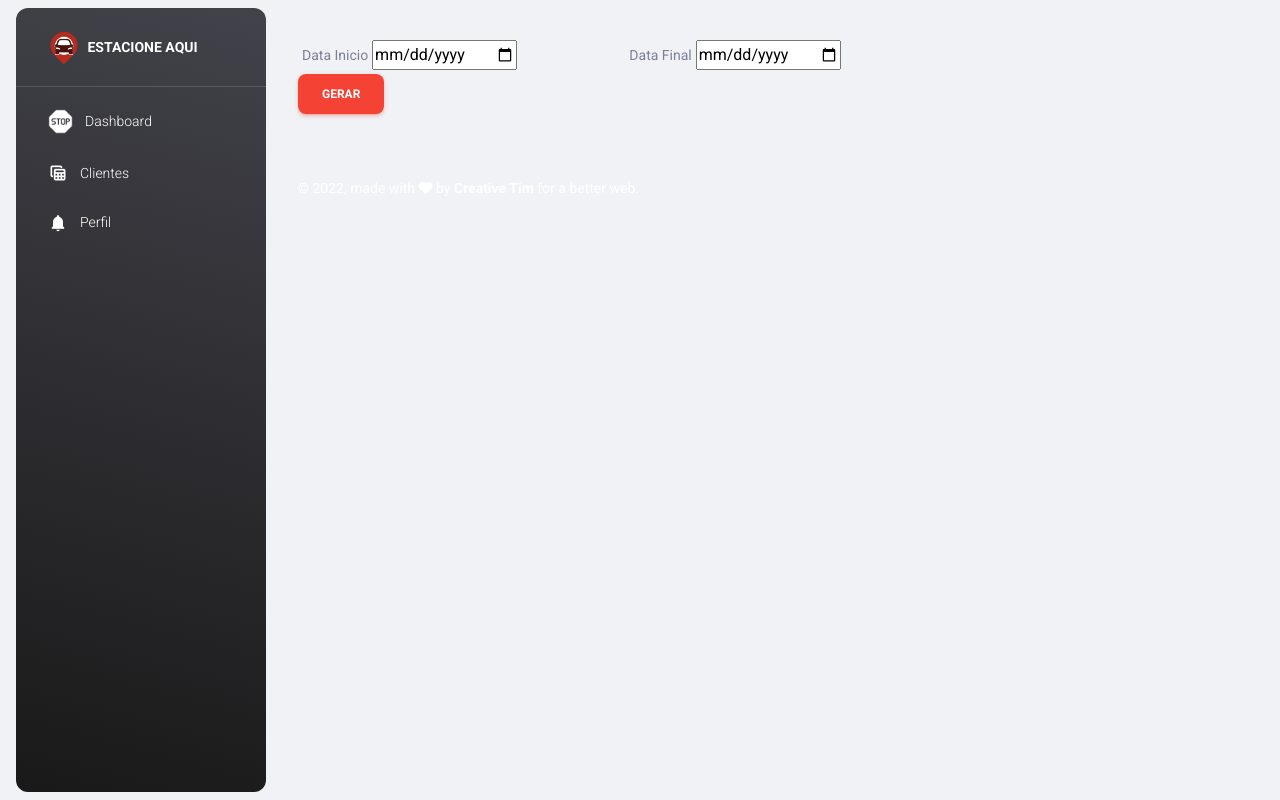
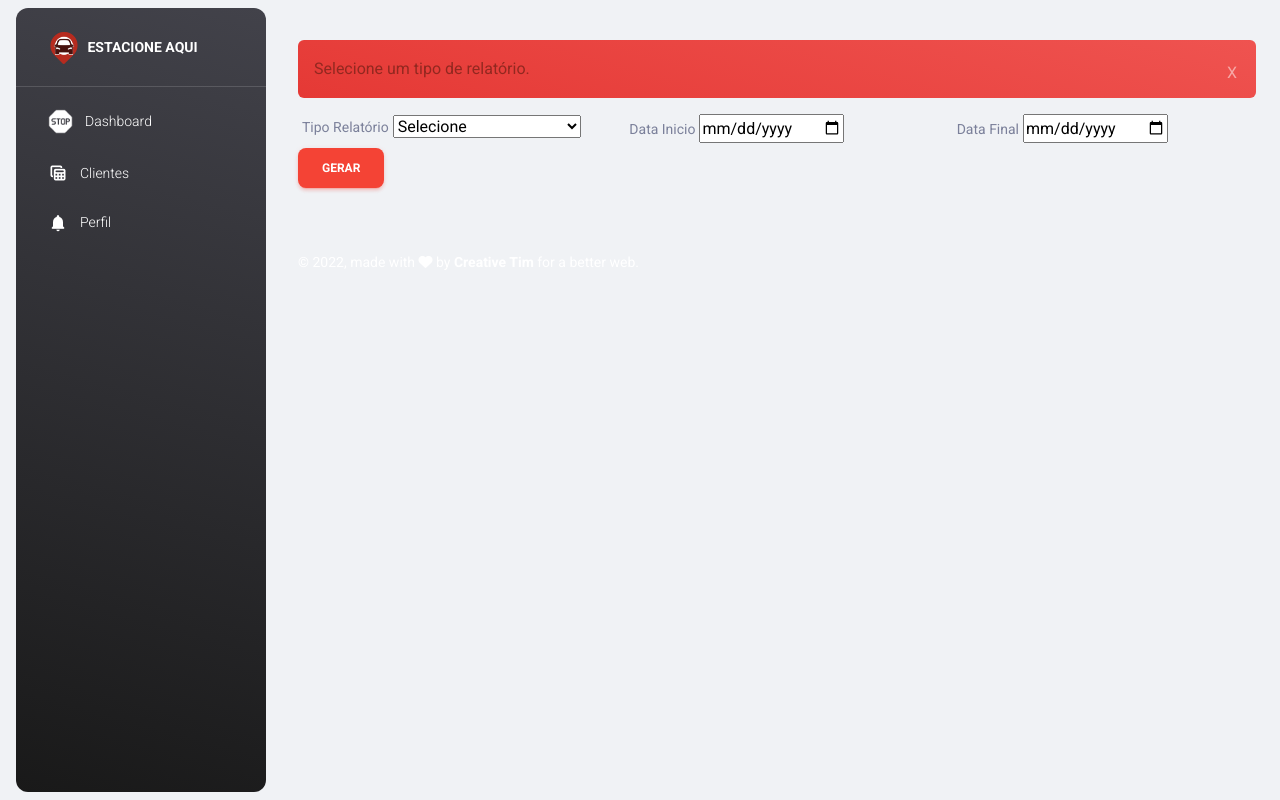
Before and after one commit to IglesiasBia/EstacioneAqui, a PHP site: page /estacione/estac3/pages/dash.php?page=form_relatorio&msg=16 in a window 1280 px wide. Run offline with PHP 8.4, Linux system fonts and the light colour scheme; the visitor is signed in with stand-in values (Sample User, id 1); some libraries are stand-ins or nearby versions.

Commit message:
Iniciando relatórios

```diff
--- a/estac3/base/mensagens.php
+++ b/estac3/base/mensagens.php
@@ -83,6 +83,11 @@
                 Pagamento realizado com sucesso!
                 <button type="button" class="btn-close" data-bs-dismiss="alert" aria-label="Close">X</button></div>';
             break;
+            case 16:
+                echo '	<div class="alert alert-danger alert-dismissible fade show" role="alert">
+                Selecione um tipo de relatório.
+                <button type="button" class="btn-close" data-bs-dismiss="alert" aria-label="Close">X</button></div>';
+            break;
         }
         $msg = 0;
     }
--- a/estac3/pages/funcionarios/form_relatorio.php
+++ b/estac3/pages/funcionarios/form_relatorio.php
@@ -3,6 +3,16 @@
 
 <!-- PRIMEIRA LINHA -->
     <div class="row">
+        <div class="form-group col-md-4">
+            <label for="dt_inicio">Tipo Relatório</label>
+            <select name="tipoRelatorio" id="" required>
+                <option value="">Selecione</option>
+                <option value="fatura">Fatura</option>
+                <option value="quantidade">Quantidade de veículos</option>
+                <option value="faturaEQuantidade">Fatura e quantidade</option>
+            </select>
+        </div>
+
         <div class="form-group col-md-4">
             <label for="dt_inicio">Data Inicio</label>
             <input type="date" name="dt_inicio">
@@ -15,5 +25,5 @@
     </div>
 
     <button type="submit" class="btn btn-danger">Gerar</button>
-    <!-- <input type="month" name="" id=""> -->
+
 </form>
```
Also changed, not shown: estac3/pages/funcionarios/gera_relatorio.php (+34 -14 lines), 4 other files.
